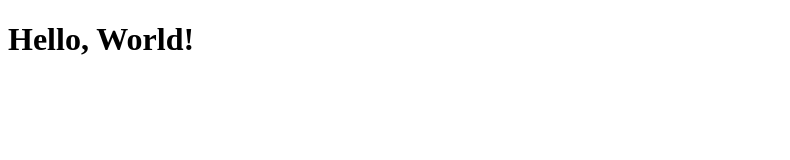
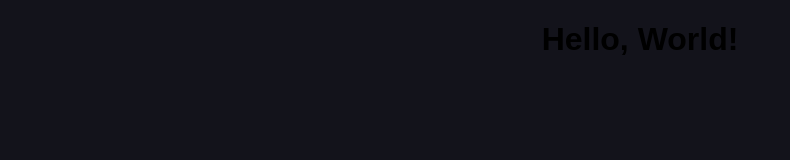
Before and after one commit to LukaStuber/LukaStuber.github.io, a plain HTML site: page index.html in a window 1280 px wide. Shown: the whole page, without its empty margins (0-790 px from the left). Drawn offline with Linux system fonts and the light colour scheme.

Commit message:
Update index.html

```diff
--- a/index.html
+++ b/index.html
@@ -4,7 +4,7 @@
     <meta charset="UTF-8">
     <meta http-equiv="X-UA-Compatible" content="IE=edge">
     <meta name="viewport" content="width=device-width, initial-scale=1.0">
-    <link rel="stylesheet" href="css/layout.css" type="text/css">
+    <link rel="stylesheet" href="style.css">
     <script type="text/javascript" src="script.js"></script>
     <title>LukaStuber</title>
 </head>
```
